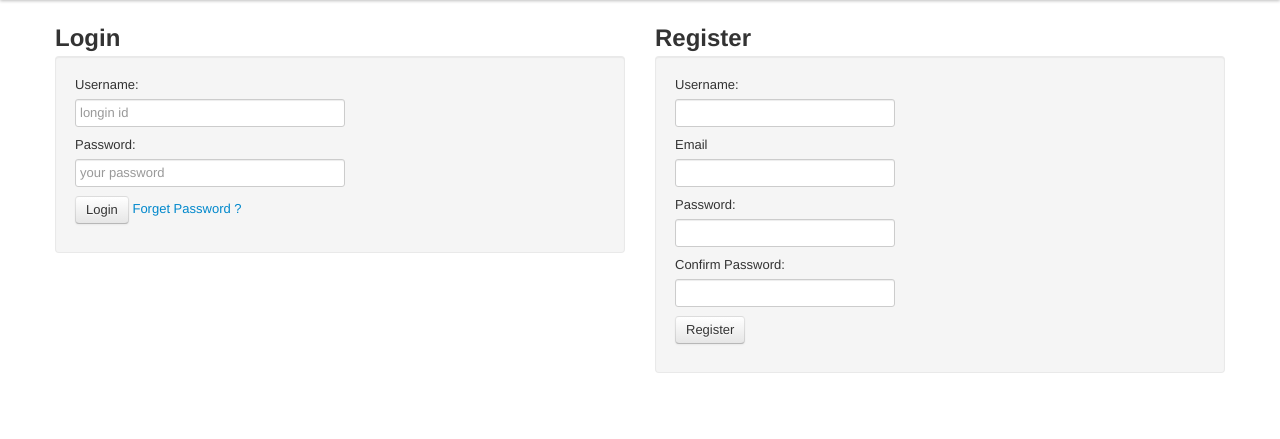
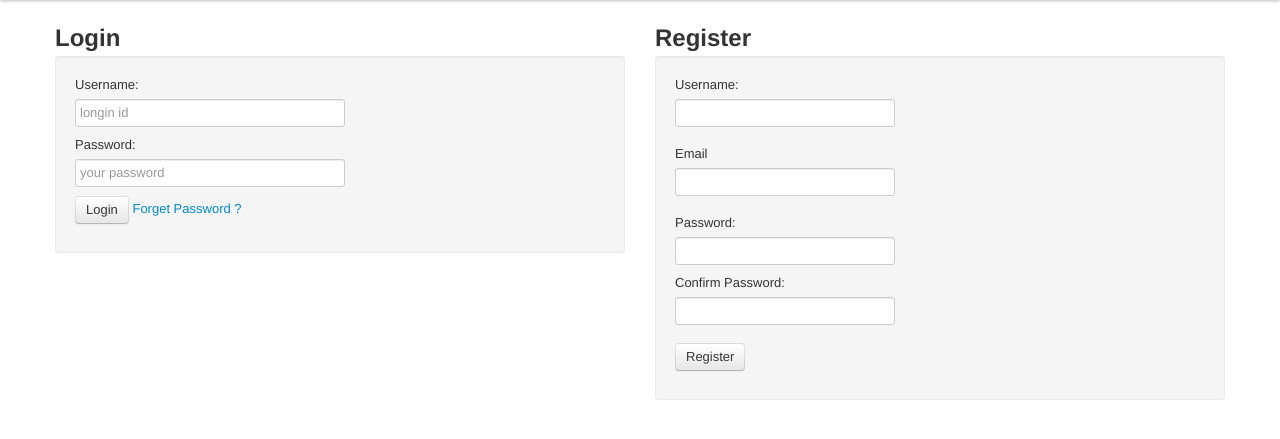
Before and after one commit to legnaleurc/qbtd, a CodeIgniter app: template www/application/views/user/home.php in a window 1280 px wide. Shown: the part 40-479 px from the top of the page. Run offline with CodeIgniter, Linux system fonts and the light colour scheme; the template is opened without the code that fills it, so the values that code supplies are empty.

Commit message:
Add form control groups

```diff
--- a/www/application/views/user/home.php
+++ b/www/application/views/user/home.php
@@ -22,17 +22,32 @@
    <div class="span6">
       <h2>Register</h2>
       <form class="well" action="<?php echo site_url('user/register/'); ?>" method="post" accept-charset="utf-8">
-         <label for="username">Username: </label>
-         <input type="text" name="username" value="" id="username">
+         <div id="username" class="control-group">
+            <label for="username" class="control-label">Username: </label>
+            <div id="" class="controls">
+               <input type="text" name="username" value="" id="username">
+               <span class="help-inline hide">Username has been used</span>
+            </div>
+         </div>
 
-         <label for="email">Email</label>
-         <input class="input-smail" type="text" name="email" value="" id="email">
+         <div id="email" class="control-group">
+            <label for="email" class="control-label">Email</label>
+            <div id="" class="controls">
+               <input class="input-smail" type="text" name="email" value="" id="email">
+               <span class="help-inline hide">Email has been used</span>
+            </div>
+         </div>
 
          <label for="password">Password: </label>
          <input type="password" name="password" value="" id="password">
 
-         <label for="ConfirmPassword">Confirm Password:</label>
-         <input type="password" name="password2" value="" id="password2">
+         <div id="password" class="control-group">
+            <label for="password2" class="control-label">Confirm Password:</label>
+            <div id="" class="controls">
+               <input type="password" name="password2" value="" id="password2">
+               <span class="help-inline hide">Password not match</span>
+            </div>
+         </div>
 
       <p><button class="btn" type=submit">Register</button></p>
       </form>
```
